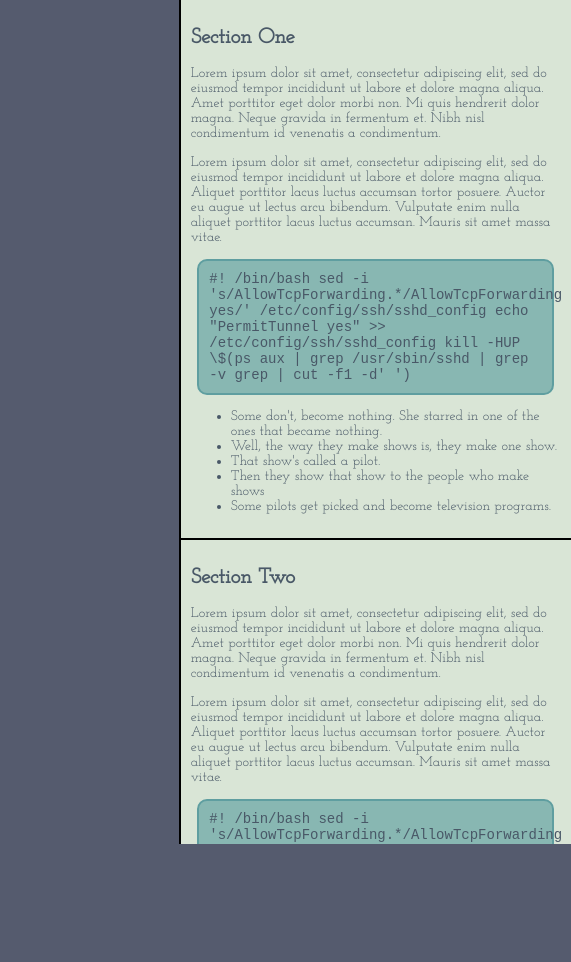
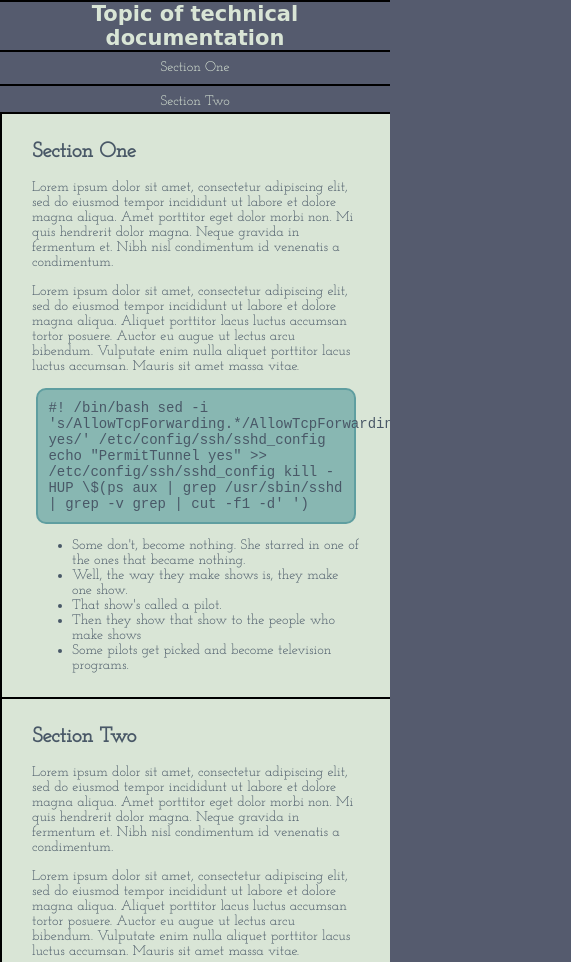
Before and after one commit to crisbnk/technical-documentation-page, a website: page index.html in a window 390 px wide. Shown: the top 962 px of the page, 571 px wide, since content can reach past the window. Before the commit the page ends 844 px from the top, so only its background shows below. Drawn offline with Linux system fonts and the light colour scheme; a web font is replaced by a local one.

Commit message:
Added responsive style using scrollbar. Test passed in Firefox. Miss last test in Chrome due to lack of integration between html and css.

```diff
--- a/index.html
+++ b/index.html
@@ -11,7 +11,7 @@
   </head>
   <body>
     <div class="wrapper">
-      <nav id="navbar" class="column">
+      <nav id="navbar">
         <header>
           <h1>Topic of technical documentation</h1>
         </header>
--- a/style.css
+++ b/style.css
@@ -4,12 +4,12 @@
   --main-font-size: 14px;
   --main-font-color: #495867;
   --secondary-font-color: #d9e5d6;
-  --main-border-color: #00a7e1;
+  --main-border-color: #dde0bd;
   --line-height: 3.5rem;
   --main-border: 2px solid #000;
 }
 
-body {
+/* body {
   font-family: 'Josefin Slab', serif;
   font-size: var(--main-font-size);
   color: var(--main-font-color);
@@ -127,4 +127,122 @@ section {
   main#main-doc {
     flex-basis: 100%;
   }
+} */
+
+
+body {
+  font-family: 'Josefin Slab', serif;
+  font-size: var(--main-font-size);
+  color: var(--main-font-color);
+  background-color: var(--main-bg-color);
+  margin: 0px;
+  padding: 0px;
 }
+
+a {
+  text-decoration: none;
+}
+
+h1 {
+  font-family: 'Fredericka the Great', cursive;
+  color: var(--secondary-font-color);
+  text-align: center;
+  margin: 0;
+  padding: 0;
+}
+
+.wrapper {
+  display: flex;
+  flex-direction: row;
+  margin: 0px;
+  padding: 0px;
+}
+
+nav#navbar {
+  flex-basis: 20%;
+  border-bottom: var(--main-border);
+}
+
+nav#navbar header {
+  display: flex;
+  flex-direction: column;
+  align-items: center;
+  justify-content: center;
+  border-top: var(--main-border);
+  border-bottom: var(--main-border);
+}
+
+nav#navbar ul {
+  margin: 0;
+  padding: 0;
+}
+
+nav#navbar ul li {
+  display: flex;
+  flex-direction: column;
+  align-items: center;
+  justify-content: center;
+  list-style: none;
+  padding: 0;
+  border-bottom: var(--main-border);
+}
+
+
+nav#navbar ul li a {
+  color: var(--secondary-font-color);
+  width: 100%;
+  height: 100%;
+  text-align: center;
+  line-height: 2rem;
+}
+
+nav#navbar ul li a:hover {
+  color: var(--main-font-color);
+  background-color: var(--secondary-bg-color);
+}
+
+main#main-doc {
+  flex-basis: 80%;
+  height: 100vh;
+  flex-grow: 1;
+  background-color: var(--secondary-bg-color);
+  border-left: var(--main-border);
+  overflow-y: auto;
+}
+
+section {
+  border-bottom: var(--main-border);
+  padding: 10px 30px;
+}
+
+section:first-child {
+  border-top: var(--main-border);
+}
+
+.section-code {
+  background-color: rgba(95,158,160,0.65);
+  width: 90%;
+  margin: 0 auto;
+  padding: 10px;
+  border: 2px solid rgb(95,158,160);
+  border-radius: 10px;
+}
+
+@media (max-width: 640px) {
+  .wrapper {
+    flex-direction: column;
+  }
+
+  nav#navbar {
+    border-bottom: none;
+  }
+
+  nav#navbar ul {
+    height: 60px;
+    overflow: auto;
+  }
+
+  nav#navbar ul li:last-child {
+     border-bottom: none;
+  }
+}
```
